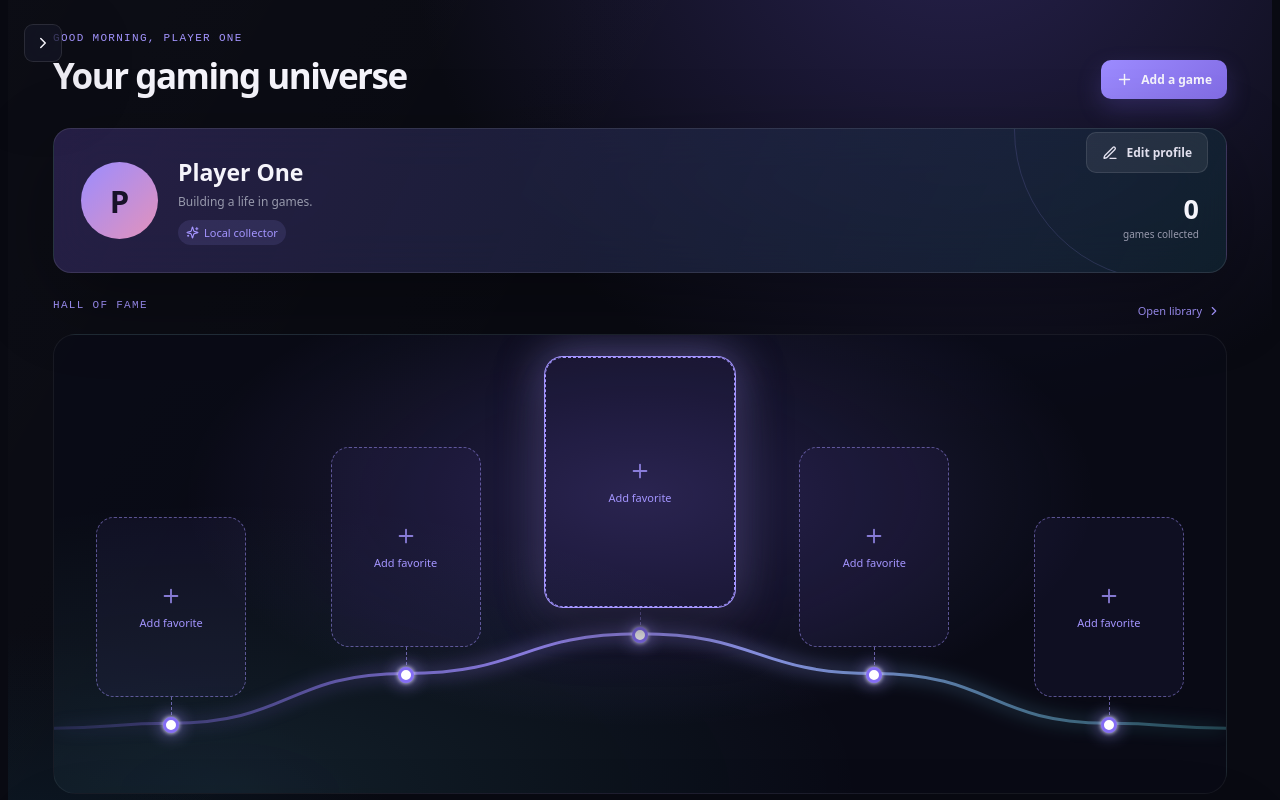
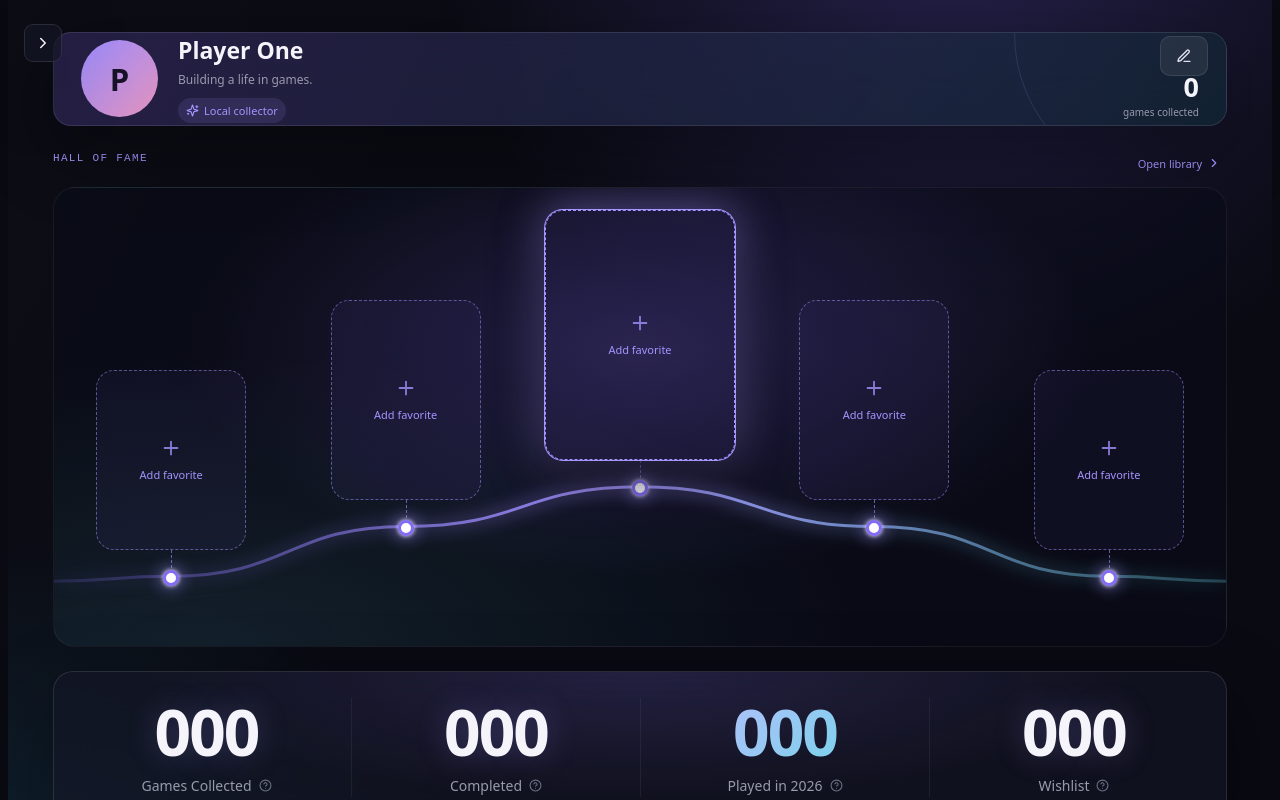
Before and after one commit to synced7x7/lostinsync__, a React (Vite) app: page / in a window 1280 px wide. Shown: the top 800 px of the page. Built offline with nearby package versions, Linux system fonts and the light colour scheme.

Commit message:
feat: remove greeting function from Dashboard, adjust recent games display limit, and update ProfileSection edit button text

```diff
--- a/src/features/dashboard.tsx
+++ b/src/features/dashboard.tsx
@@ -20,11 +20,6 @@ const ago = (t: number) => {
 };
 
 const hours = (s: number) => (s >= 3600 ? `${Math.round(s / 3600)}h` : `${Math.floor(s / 60)}m`);
-
-const greeting = () => {
-  const h = new Date().getHours();
-  return h < 5 ? "GOOD NIGHT" : h < 12 ? "GOOD MORNING" : h < 18 ? "GOOD AFTERNOON" : "GOOD EVENING";
-};
 
 const pad = (n: number) => String(n).padStart(3, "0");
 
@@ -98,7 +93,7 @@ export function Dashboard({
       data.games
         .filter((g) => !["Backlog", "Wishlist"].includes(g.status))
         .sort((a, b) => lastTouched(b) - lastTouched(a))
-        .slice(0, 6),
+        .slice(0, 7),
     [data.games]
   );
 
@@ -109,16 +104,7 @@ export function Dashboard({
 
   return (
     <>
-      <Header
-        eyebrow={`${greeting()}, ${data.profile.displayName.toUpperCase()}`}
-        title="Your gaming universe"
-        action={<button className="button primary" onClick={openLibrary}><Plus size={17} /> Add a game</button>}
-      />
-
       {profile}
-
-
-
       <section className="fav-section">
         <div className="section-title">
           <div><p className="eyebrow">HALL OF FAME</p></div>
@@ -189,7 +175,7 @@ export function Dashboard({
 
       <section className="section">
         <div className="section-title">
-          <div><p className="eyebrow">PICK UP WHERE YOU LEFT</p><h2>Recently played</h2></div>
+          <div><p className="eyebrow" style={{ marginTop: "15px" }}>PICK UP WHERE YOU LEFT</p></div>
           <button className="text-button" onClick={openLibrary}>View all <ChevronRight size={14} /></button>
         </div>
         {recent.length ? (
--- a/src/features/overview.css
+++ b/src/features/overview.css
@@ -3,6 +3,7 @@
     align-items: center;
     gap: 20px;
     padding: 27px;
+    height: 9%;
     border-radius: 18px;
     background: linear-gradient(115deg, rgba(47, 37, 86, .75), rgba(17, 45, 57, .55));
     position: relative;
@@ -365,8 +366,8 @@
 
 .big-stat {
     text-align: center;
-    padding: 4px 12px;
-    border-left: 1px solid var(--line-soft)
+    padding: 2px 12px;
+    border-left: 1px solid var(--line-soft);
 }
 
 .big-stat:first-child { border-left: 0 }
--- a/src/features/overview.tsx
+++ b/src/features/overview.tsx
@@ -56,7 +56,7 @@ export function ProfileSection({ data, update }: { data: AppData; update: (data:
         className="profile-edit button soft"
         onClick={() => editing ? finishEditing() : setEditing(true)}
       >
-        <PenLine size={16} /> {editing ? "Done" : "Edit profile"}
+        <PenLine size={16} /> {editing ? "Done" : ""}
       </button>
       <button
         type="button"
```
